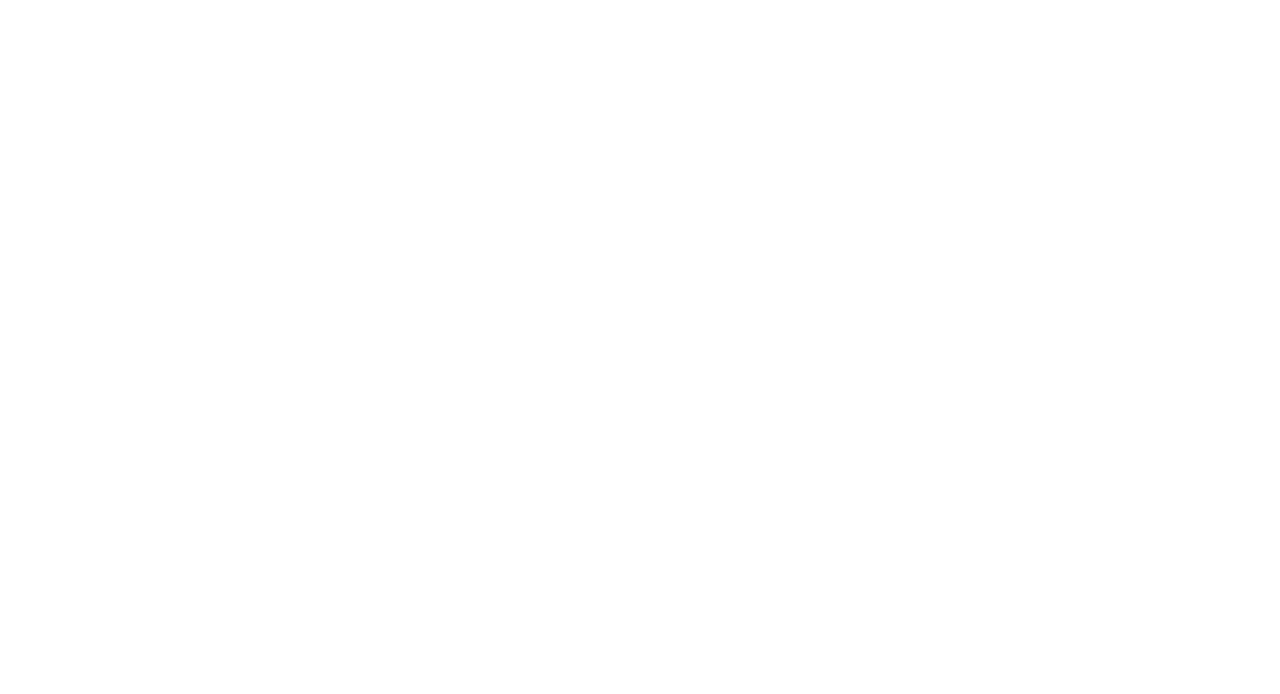
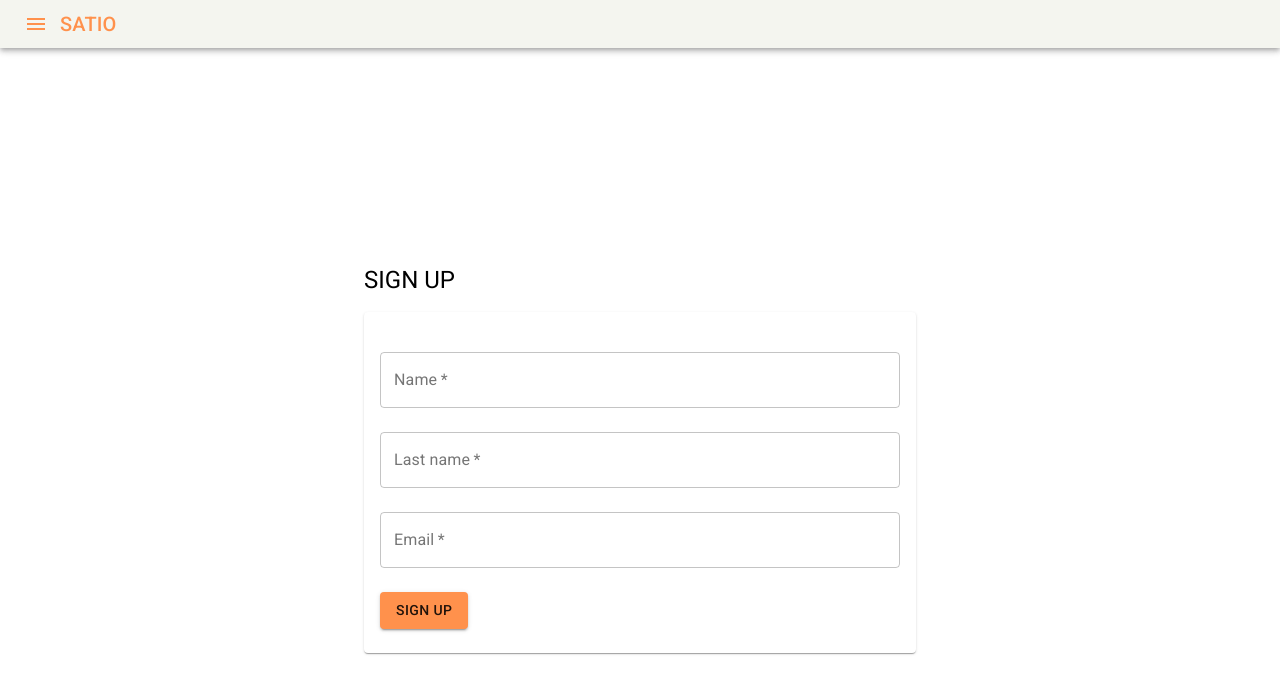
Before and after one commit to RafalaGarrafa/SAITO, a React (Create React App) app in the folder React/satio/: page /users/register in a window 1280 px wide. Shown: the top 694 px of the page. Built offline with nearby package versions, Linux system fonts and the light colour scheme.

Commit message:
Avances Front End
- Users > Get all users
- Register > create new user

```diff
--- a/React/satio/public/index.html
+++ b/React/satio/public/index.html
@@ -24,6 +24,9 @@
       work correctly both with client-side routing and a non-root public URL.
       Learn how to configure a non-root public URL by running `npm run build`.
     -->
+
+    <link rel="stylesheet" href="https://fonts.googleapis.com/css?family=Roboto:300,400,500,700&display=swap" />
+
     <title>React App</title>
   </head>
   <body>
--- a/React/satio/src/App.js
+++ b/React/satio/src/App.js
@@ -1,27 +1,63 @@
-import React from 'react';
+import React, { Fragment } from 'react';
 import {BrowserRouter as Router, Route} from "react-router-dom"
-//zimport ClassComponent from './components/ClassComponent';
-//import FunctionalComponent from './components/FunctionalComponent';
-//import { formatMs } from '@material-ui/core';
+
+import {AppBar, Toolbar, Typography, IconButton, Container, Box,
+createMuiTheme, MuiThemeProvider} from '@material-ui/core';
+import MenuIcon from '@material-ui/icons/Menu';
 
 import Index from './components/Index';
 import UsersIndex from './components/users/Index'
+import UserRegister from './components/users/Register'
+
+
+const satioTheme = createMuiTheme({
+  palette: {
+    primary: {
+      main: "#f4f5ef"
+    },
+    secondary: {
+      main: "#ff914c"
+    }
+  }
+})
 
 function App() {
   return (
-    <Router>
+    <Fragment>
+      <MuiThemeProvider theme={satioTheme}>
+        <AppBar position="static">
+          <Toolbar variant="dense">
 
-      <Route exact path = '/' component = {Index}></Route>
-      <Route exact path = '/Index' component = {Index}></Route>
-      <Route exact path = '/users' component = {UsersIndex}></Route>
+            <IconButton
+              edge="start"
+              color="secondary"
+              aria-label="menu"
+            >
+              <MenuIcon />
+            </IconButton>
 
+            <Typography variant="h6" color="secondary"> SATIO </Typography>
 
-    </Router>
+          </Toolbar>
+        </AppBar>
+
+        <Container maxWidth="sm">
+          <Box mt = {27}>
+            <Router>
+
+            <Route exact path = '/' component = {Index}></Route>
+            <Route exact path = '/Index' component = {Index}></Route>
+            <Route exact path = '/users' component = {UsersIndex}></Route>
+            <Route exact path = '/users/register' component = {UserRegister}></Route>
+
+            </Router>
+          </Box>
+        </Container>
+      </MuiThemeProvider>
+    </Fragment>
+
   );
 }
 
 
 export default App;
-//<Route exact path = '/Index/:parametro' component = {Index}></Route>
-
-//
--- a/React/satio/src/api/UserAPI.js
+++ b/React/satio/src/api/UserAPI.js
@@ -4,7 +4,22 @@
     try
     {
         const response =await axiosBase.get("/RegisteredUser/GetAll");
-        console.log("Getall", response);
+
+        return response.data;
+
+    }catch(error){
+        console.error(error);
+        return error;
+    }
+};
+
+export const Register = async (user) => {
+    try
+    {
+        const response = await axiosBase.post("/users/register", user);
+        console.log("registeruser", response)
+        //return response.data;
+
     }catch(error){
         console.error(error);
         return error;
--- a/React/satio/src/components/users/Index.js
+++ b/React/satio/src/components/users/Index.js
@@ -1,16 +1,78 @@
-import React, {useEffect} from 'react';
+import React, {useEffect, useState, Fragment} from 'react';
 import {GetAll} from '../../api/UserAPI'
+
+import {Table, TableBody, TableCell, TableContainer, TableHead, TableRow, Paper,
+Typography, Box, Fab, Grid} from '@material-ui/core';
+
+import AddIcon from '@material-ui/icons/Add';
+
 
 const UsersIndex = (props) => {
 
+    const[ users, setUsers] = useState([]);
+
     useEffect(() =>{
         async function fetchData() {
-            await GetAll();
+            const userResult = await GetAll();
+            setUsers(userResult);
         }
+
         fetchData();
     }, []);
 
 
-    return  <div> Usuarios </div> ;
+    return  (
+
+        <Fragment>
+            <Box mt = {2}>
+                <TableContainer component = { Paper }>
+                    <Table>
+                        <TableHead>
+                            <TableRow>
+
+                                <TableCell> Name </TableCell>
+                                <TableCell> Email </TableCell>
+                                <TableCell> Raiting </TableCell>
+
+                            </TableRow>
+                        </TableHead>
+
+                        <TableBody>
+
+                            {/*  TRAER DATOS DEL VISUAL
+
+
+                            {users.map((item, index) => (
+
+                                <TableRow key = {index}>
+
+                                <TableCell> {item.name} </TableCell>
+                                <TableCell> {item.mail} </TableCell>
+                                <TableCell> {item.raiting} </TableCell>
+
+                                </TableRow>
+                            ))}*/}
+
+                        </TableBody>
+                    </Table>
+                </TableContainer>
+            </Box>
+
+            <Grid container>
+
+                <Grid item xs={10}>
+                    <Typography varient = "h3"></Typography>
+                </Grid>
+
+                <Grid item container xs={2} justify = "flex-end" alignItems = "center">
+                    <Box mt = {2} >
+                        <Fab size = "small" color="primary" aria-label="add" href = "/users/register"> <AddIcon /> </Fab>
+                    </Box>
+                </Grid>
+
+            </Grid>
+
+        </Fragment>
+    )
 }
 export default UsersIndex;
--- /dev/null
+++ b/React/satio/src/components/users/Register.js
@@ -0,0 +1,71 @@
+import { Typography, Card, CardContent, Box, TextField, makeStyles,
+Button} from '@material-ui/core';
+import React, {useEffect, useState, Fragment} from 'react';
+import {Register} from '../../api/UserAPI';
+
+const useSatioStyle = makeStyles( satioTheme => ({
+    marginForm: {
+        marginTop: satioTheme.spacing(3),
+    },
+
+  }));
+
+
+
+const UserRegister = (props) => {
+
+    const classes = useSatioStyle();
+
+    const [user, setUser] = useState ({
+        name: "",
+        lastName: "",
+        email: "",
+        profilePicture:"",
+        idContactInfo: ""
+    });
+
+    const userSubmit = async (e) => {
+        e.preventDefault();
+        await Register(user);
+    };
+
+    const handleInputChange = (e) => {
+        const {name, value} = e.target;
+        setUser({
+            ...user,
+            [name]: value
+        })
+
+    };
+
+    return (
+
+        <Fragment>
+            <Typography variant="h5"> SIGN UP </Typography>
+
+            <Box mt={2}>
+                <Card>
+                    <CardContent>
+                        <form onSubmit = {userSubmit}>
+
+                            <TextField name ="name" variant = "outlined" label="Name" className = {classes.marginForm}
+                            fullWidth required inputProps = {{ maxLength: 30 }} value = {user.name} onChange = {handleInputChange}/>
+
+                            <TextField name ="lastName" variant = "outlined" label="Last name" className = {classes.marginForm}
+                            fullWidth required inputProps = {{ maxLength: 30 }} value = {user.lastName} onChange = {handleInputChange}/>
+
+                            <TextField name ="email" variant = "outlined" label="Email" className = {classes.marginForm}
+                            fullWidth required inputProps = {{ maxLength: 50 }} value = {user.email} onChange = {handleInputChange}/>
+
+                            <Button type= "submit" color = "secondary" variant = "contained" className = {classes.marginForm}> Sign up </Button>
+
+                        </form>
+                    </CardContent>
+                </Card>
+            </Box>
+
+        </Fragment>
+    );
+}
+
+export default UserRegister;
```
Also changed, not shown: 18 other files (tests, documents, lock files or other folders).
